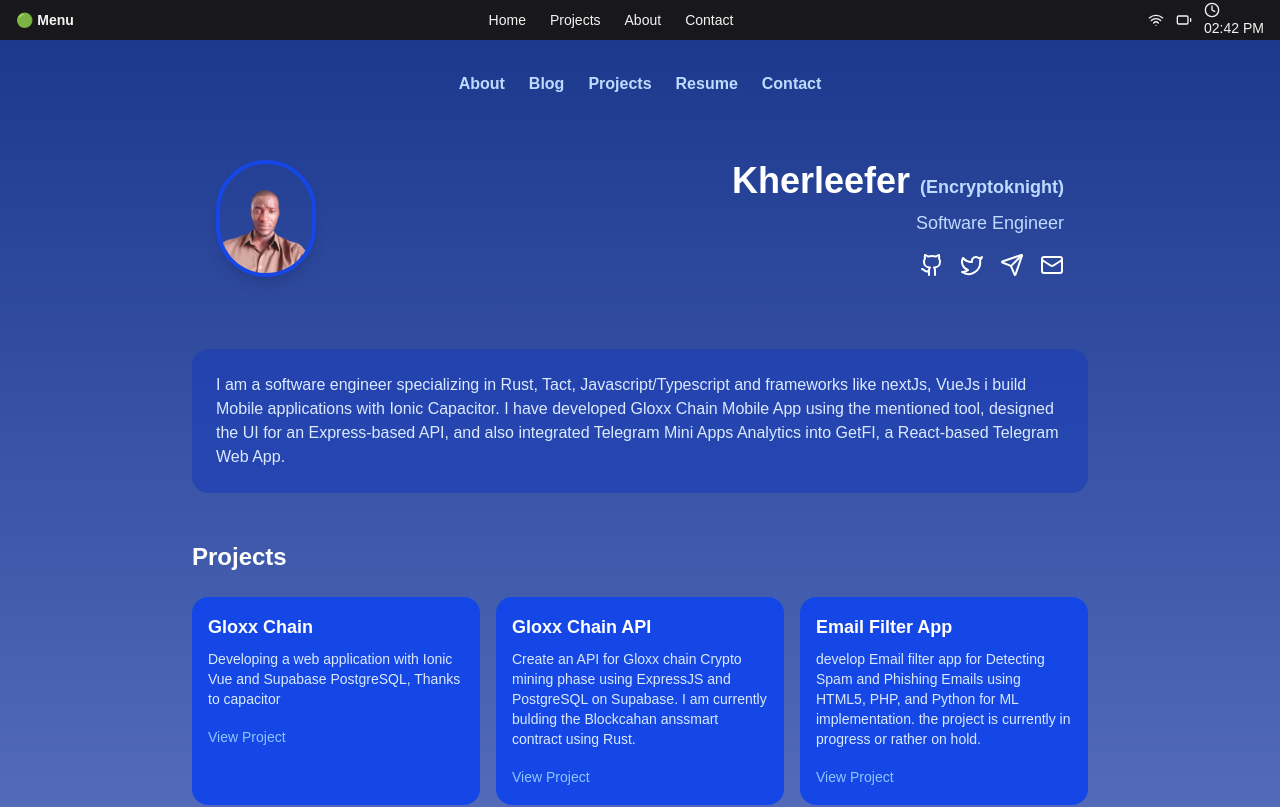
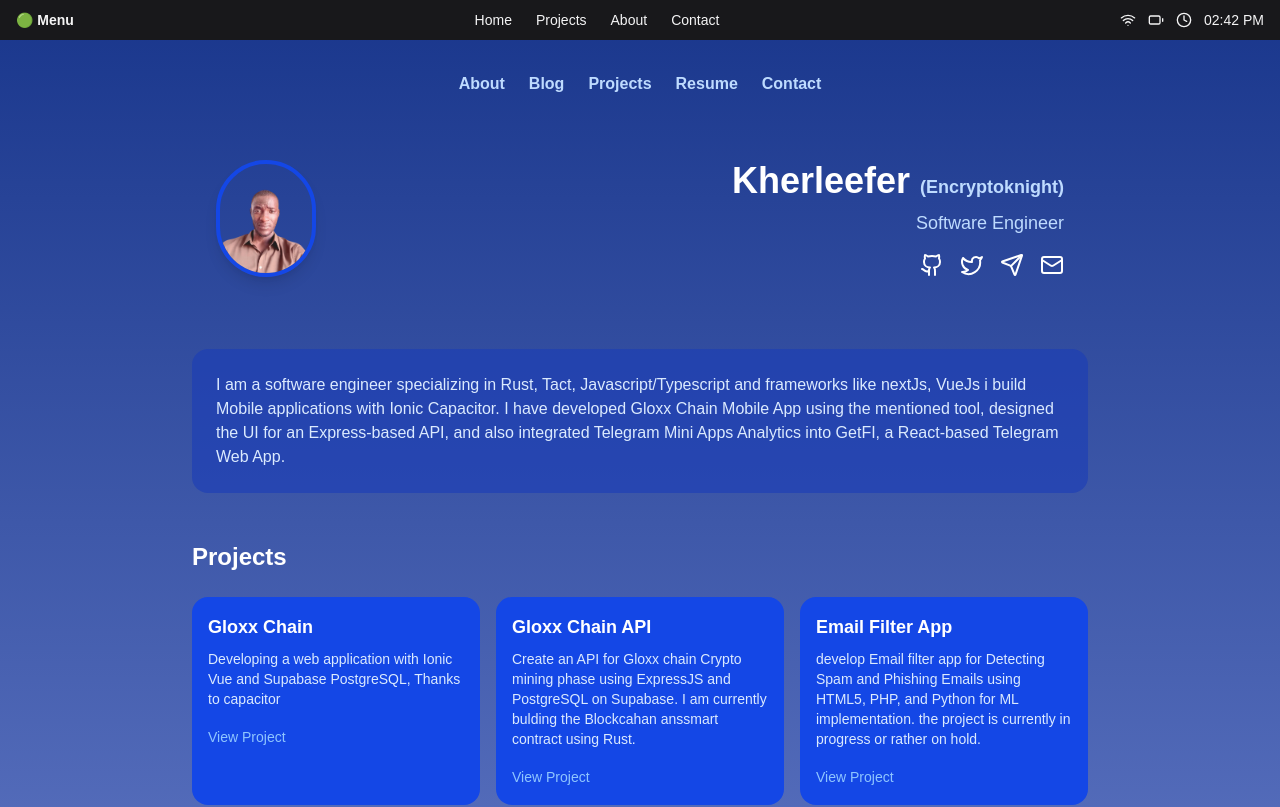
Before and after one commit to kherleefer/kherleefer, a Next.js app: page / in a window 1280 px wide. Shown: the top 807 px of the page. Built offline with nearby package versions, Linux system fonts and the light colour scheme.

Commit message:
Update Header.tsx

```diff
--- a/components/Header.tsx
+++ b/components/Header.tsx
@@ -38,7 +38,8 @@ export default function Header() {
       <div className="flex items-center gap-3">
         <Wifi size={16} />
         <Battery size={16} />
-        <span><Clock size={16} />{time}</span>
+        <Clock size={16} />
+        <span>{time}</span>
       </div>
     </header>
   );
```
